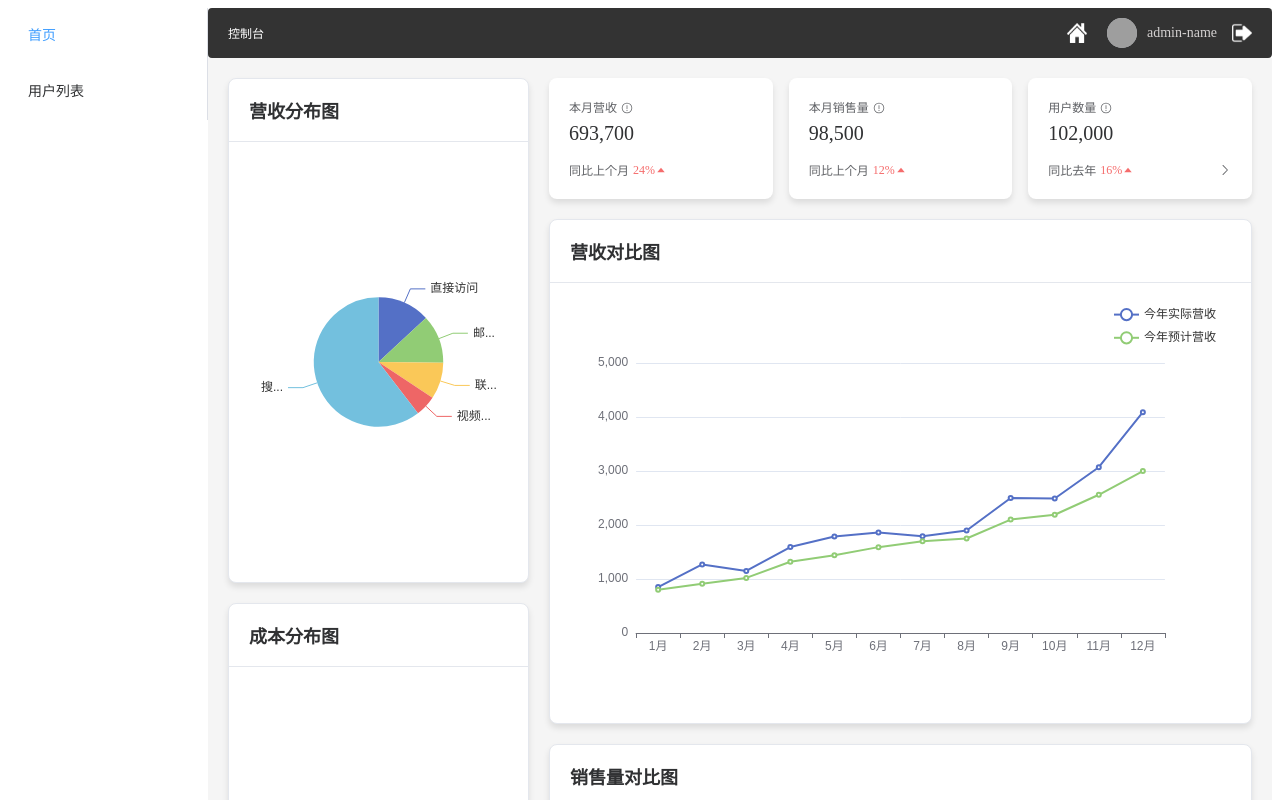
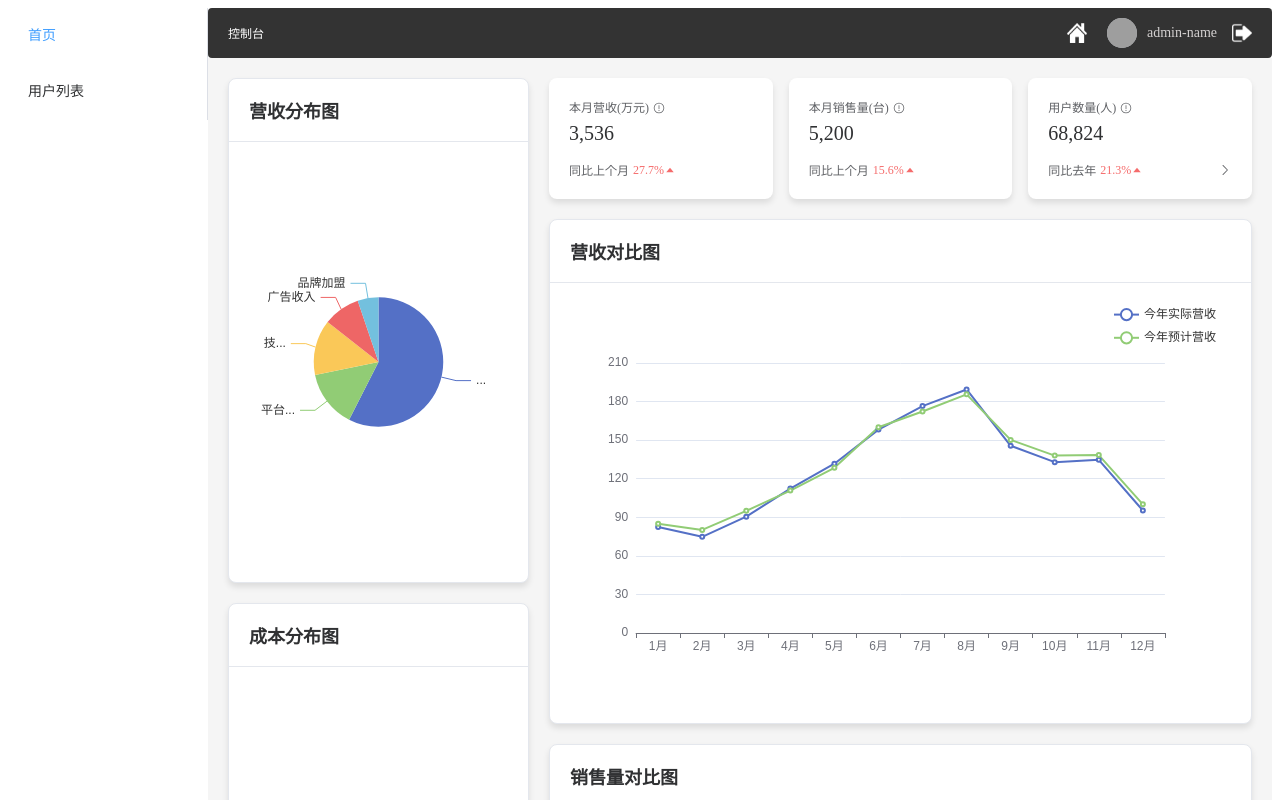
Before and after one commit to Kettkk/Helmi, a Vue app in the folder HelmiWeb/: page /adminView/home in a window 1280 px wide. Shown: the top 800 px of the page. Built offline with nearby package versions, Linux system fonts and the light colour scheme; grey boxes are pictures that could not be loaded.

Commit message:
update data in web table

```diff
--- a/HelmiWeb/package.json
+++ b/HelmiWeb/package.json
@@ -20,7 +20,6 @@
   },
   "devDependencies": {
     "@eslint/js": "^9.21.0",
-    "@rollup/rollup-win32-x64-msvc": "^4.36.0",
     "@vitejs/plugin-vue": "^5.2.1",
     "@vitest/eslint-plugin": "^1.1.36",
     "@vue/test-utils": "^2.4.6",
--- a/HelmiWeb/src/components/HomeComponent.vue
+++ b/HelmiWeb/src/components/HomeComponent.vue
@@ -36,10 +36,10 @@
           <el-row :gutter="16">
             <el-col :span="8">
               <div class="statistic-card">
-                <el-statistic :value="693700">
+                <el-statistic :value="3536">
                   <template #title>
                     <div style="display: inline-flex; align-items: center">
-                      本月营收
+                      本月营收(万元)
                       <el-tooltip
                         effect="dark"
                         content="本月至目前为止的所有收益"
@@ -56,7 +56,7 @@
                   <div class="footer-item">
                     <span>同比上个月</span>
                     <span class="red">
-                      24%
+                      27.7%
                       <el-icon>
                         <CaretTop />
                       </el-icon>
@@ -67,10 +67,10 @@
             </el-col>
             <el-col :span="8">
               <div class="statistic-card">
-                <el-statistic :value="98500">
+                <el-statistic :value="5200">
                   <template #title>
                     <div style="display: inline-flex; align-items: center">
-                      本月销售量
+                      本月销售量(台)
                       <el-tooltip
                         effect="dark"
                         content="本月至目前为止的产品销售总量"
@@ -87,7 +87,7 @@
                   <div class="footer-item">
                     <span>同比上个月</span>
                     <span class="red">
-                      12%
+                      15.6%
                       <el-icon>
                         <CaretTop />
                       </el-icon>
@@ -98,10 +98,10 @@
             </el-col>
             <el-col :span="8">
               <div class="statistic-card">
-                <el-statistic :value="102000" title="用户数量">
+                <el-statistic :value="68824" title="用户数量">
                   <template #title>
                     <div style="display: inline-flex; align-items: center">
-                      用户数量
+                      用户数量(人)
                       <el-tooltip
                         effect="dark"
                         content="产品发布至今的用户总量"
@@ -118,7 +118,7 @@
                   <div class="footer-item">
                     <span>同比去年</span>
                     <span class="red">
-                      16%
+                      21.3%
                       <el-icon>
                         <CaretTop />
                       </el-icon>
@@ -191,14 +191,14 @@ onMounted(() => {
     },
     series: [
       {
+        name: '去年每月销售量',
+        type: 'bar',
+        data: [1250, 1100, 1500, 1850, 2200, 2600, 3000, 3250, 2400, 2150, 1900, 1500] // 今年每月销售量数据
+      },
+      {
         name: '今年每月销售量',
         type: 'bar',
-        data: [120, 150, 180, 200, 220, 250, 230, 260, 280, 300, 320, 350] // 今年每月销售量数据
-      },
-      {
-        name: '去年每月销售量',
-        type: 'bar',
-        data: [80, 100, 120, 140, 160, 180, 150, 170, 190, 210, 230, 250] // 去年每月销售量数据
+        data: [1480, 1320, 1780, 2160, 2540, 3050, 3420, 3680, 2720, 2480, 2180, 1780] // 去年每月销售量数据
       }
     ],
     legend: {
@@ -220,11 +220,11 @@ onMounted(() => {
         type: 'pie',
         radius: '50%',
         data: [
-          { value: 335, name: '直接访问' },
-          { value: 310, name: '邮件营销' },
-          { value: 234, name: '联盟广告' },
-          { value: 135, name: '视频广告' },
-          { value: 1548, name: '搜索引擎' }
+          { value: 57.5, name: '产品出售' },
+          { value: 14.3, name: '平台会员' },
+          { value: 13.8, name: '技术支持' },
+          { value: 9.2, name: '广告收入' },
+          { value: 5.2, name: '品牌加盟' }
         ]
       }
     ]
@@ -232,7 +232,6 @@ onMounted(() => {
   pieChart1.setOption(pieOption1);
   window.addEventListener('resize', () => pieChart1.resize());
 
-  // 初始化第二个饼图
   const pieChart2 = echarts.init(pieChartRef2.value);
   const pieOption2 = {
     tooltip: {
@@ -243,11 +242,11 @@ onMounted(() => {
         type: 'pie',
         radius: '50%',
         data: [
-          { value: 335, name: '直接访问' },
-          { value: 310, name: '邮件营销' },
-          { value: 234, name: '联盟广告' },
-          { value: 135, name: '视频广告' },
-          { value: 1548, name: '搜索引擎' }
+          { value: 48.7, name: '制造与研发' },
+          { value: 21.3, name: '人员工资' },
+          { value: 9.8, name: '服务器运营维护' },
+          { value: 13.6, name: '市场营销和推广' },
+          { value: 6.6, name: '行政及其他费用' }
         ]
       }
     ]
@@ -271,12 +270,12 @@ onMounted(() => {
     series: [
       {
         name: '今年实际营收', // 添加名称，用于图例显示
-        data: [850, 1270, 1150, 1591, 1788, 1860, 1790, 1899, 2500, 2490, 3070, 4090],
+        data: [82.4, 74.8, 90.5, 112.3, 131.7, 158.2, 176.5, 189.4, 145.6, 132.9, 134.7, 95.3],
         type: 'line'
       },
       {
         name: '今年预计营收', // 添加名称，用于图例显示
-        data: [800, 910, 1020, 1320, 1440, 1590, 1700, 1750, 2100, 2190, 2560, 2999], // 假设的去年营收数据
+        data: [85.0, 80.2, 95.0, 110.8, 128.5, 160.0, 172.3, 185.6, 150.2, 138.0, 138.4, 100.1], // 假设的去年营收数据
         type: 'line'
       }
     ],
```
Also changed, not shown: 1 other file (tests, documents, lock files or other folders).
